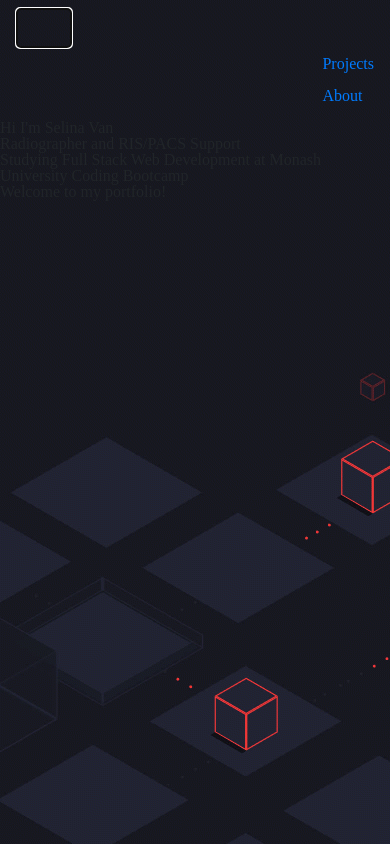
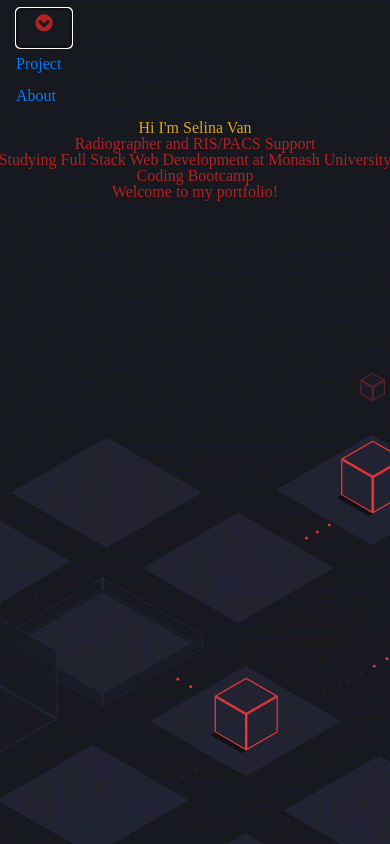
Before and after one commit to Sellieee/_selinavan_.github.io, a plain HTML site: page index.html in a window 390 px wide. Both pictures are taken after a click on the button "Toggle navigation". Drawn offline with nearby package versions, Linux system fonts and the light colour scheme.

Commit message:
fixed responsive navbar with working icon

```diff
--- a/css/index.css
+++ b/css/index.css
@@ -4,9 +4,14 @@ body {
     height: 100%;
 }
 
-.cover-headline {
-    position: absolute;
+/* .cover-headline {
+    display: flex;
+    align-items: center;
+    justify-content: center;
+} */
 
+.container {
+    margin: 0 auto !important;
 }
 
 .flex-container {
@@ -16,12 +21,26 @@ body {
     display: flex;
     align-items: center;
     justify-content: center;
+    text-align: center;
 }
 
-.row {
-    width: 100%;
+.p-name {
+    color: goldenrod;
+}
+
+.p-text {
+    color: firebrick;
+}
+
+/* .flex-row {
+    max-width: 50%;
 }
 
 span {
     text-align: center;
+} */
+
+
+.fa-chevron-circle-down {
+    color: firebrick;
 }
--- a/index.html
+++ b/index.html
@@ -1,14 +1,17 @@
 <!DOCTYPE html>
 <html lang="en">
-
   <head>
     <meta charset="UTF-8" />
     <meta name="viewport" content="width=device-width, initial-scale=1.0" />
     <meta http-equiv="X-UA-Compatible" content="ie=edge" />
 
     <!-- Bootstrap -->
-  <link rel="stylesheet" href="https://stackpath.bootstrapcdn.com/bootstrap/4.3.1/css/bootstrap.min.css"
-    integrity="sha384-ggOyR0iXCbMQv3Xipma34MD+dH/1fQ784/j6cY/iJTQUOhcWr7x9JvoRxT2MZw1T" crossorigin="anonymous" />
+    <link
+      rel="stylesheet"
+      href="https://stackpath.bootstrapcdn.com/bootstrap/4.3.1/css/bootstrap.min.css"
+      integrity="sha384-ggOyR0iXCbMQv3Xipma34MD+dH/1fQ784/j6cY/iJTQUOhcWr7x9JvoRxT2MZw1T"
+      crossorigin="anonymous"
+    />
 
     <!-- Link to index.css -->
     <link rel="stylesheet" href="./css/index.css" />
@@ -16,26 +19,53 @@
     <!-- Link to reset.css -->
     <link rel="stylesheet" href="./css/reset.css" />
 
-  <!-- Bootstrap's JavaScript -->
-  <script src="https://code.jquery.com/jquery-3.3.1.slim.min.js"
-    integrity="sha384-q8i/X+965DzO0rT7abK41JStQIAqVgRVzpbzo5smXKp4YfRvH+8abtTE1Pi6jizo" crossorigin="anonymous">
-  </script>
-  <script src="https://cdnjs.cloudflare.com/ajax/libs/popper.js/1.14.7/umd/popper.min.js"
-    integrity="sha384-UO2eT0CpHqdSJQ6hJty5KVphtPhzWj9WO1clHTMGa3JDZwrnQq4sF86dIHNDz0W1" crossorigin="anonymous">
-  </script>
-  <script src="https://stackpath.bootstrapcdn.com/bootstrap/4.3.1/js/bootstrap.min.js"
-    integrity="sha384-JjSmVgyd0p3pXB1rRibZUAYoIIy6OrQ6VrjIEaFf/nJGzIxFDsf4x0xIM+B07jRM" crossorigin="anonymous">
-  </script>
+    <!-- jQuery -->
+    <script
+      src="https://code.jquery.com/jquery-3.4.1.js"
+      integrity="sha256-WpOohJOqMqqyKL9FccASB9O0KwACQJpFTUBLTYOVvVU="
+      crossorigin="anonymous"
+    ></script>
 
-  <!-- jQuery -->
-  <script src="https://code.jquery.com/jquery-3.4.1.js" integrity="sha256-WpOohJOqMqqyKL9FccASB9O0KwACQJpFTUBLTYOVvVU="
-    crossorigin="anonymous"></script>
+    <!-- Font Awesome -->
+    <link
+      href="https://stackpath.bootstrapcdn.com/font-awesome/4.7.0/css/font-awesome.min.css"
+      rel="stylesheet"
+      integrity="sha384-wvfXpqpZZVQGK6TAh5PVlGOfQNHSoD2xbE+QkPxCAFlNEevoEH3Sl0sibVcOQVnN"
+      crossorigin="anonymous"
+    />
 
     <title>Selina | Portfolio</title>
   </head>
 
   <body>
-  <nav class="navbar navbar-expand-lg transparent">
+    <nav class="navbar navbar-expand-lg">
+      <button
+        class="navbar-toggler"
+        type="button"
+        data-toggle="collapse"
+        data-target="#navbarNav"
+        aria-controls="navbarNav"
+        aria-expanded="false"
+        aria-label="Toggle navigation"
+      >
+        <span class="navbar-toggler-icon"
+          ><i class="fa fa-chevron-circle-down"></i
+        ></span>
+      </button>
+      <div class="collapse navbar-collapse" id="navbarNav">
+        <ul class="navbar-nav ml-auto">
+          <li class="nav-item active">
+            <a class="nav-link" href="#"
+              >Project <span class="sr-only">(current)</span></a
+            >
+          </li>
+          <li class="nav-item">
+            <a class="nav-link" href="#">About</a>
+          </li>
+        </ul>
+      </div>
+    </nav>
+    <!-- <nav class="navbar navbar-expand-lg transparent">
     <button class="navbar-toggler" type="button" data-toggle="collapse" data-target="#mynavbar" aria-controls="mynavbar"
       aria-expanded="false" aria-label="Toggle Navigation"><span class="navbar-toggler-icon"></span></button>
     <div class="collapse navbar-collapse container-fluid" id="mynavbar">
@@ -48,25 +78,41 @@
         </li>
       </ul>
     </div>
-  </nav>
-  <div class="container">
-    <div class="row">
-
-      <div class="cover-headline span12 middle center" data-headline-format="text">
+  </nav> -->
+    <div class="container flex-container">
+      <div class="row flex-row">
+        <div class="cover-headline middle center" data-headline-format="text">
           <h1 class="light">
-          <p>
+            <p class="p-name">
               <b>Hi I'm Selina Van</b>
             </p>
-          <p>Radiographer and RIS/PACS Support</p>
-          <p>Studying Full Stack Web Development at Monash University Coding Bootcamp</p>
-          <p>Welcome to my portfolio!</p>
+            <p class="p-text">Radiographer and RIS/PACS Support</p>
+            <p class="p-text">
+              Studying Full Stack Web Development at Monash University Coding
+              Bootcamp
+            </p>
+            <p class="p-text">Welcome to my portfolio!</p>
           </h1>
         </div>
       </div>
-    <div class="see-more">
+      <div class="see-more"></div>
+    </div>
 
-    </div>
-  </div>
+    <!-- Bootstrap's JavaScript -->
+    <script
+      src="https://code.jquery.com/jquery-3.3.1.slim.min.js"
+      integrity="sha384-q8i/X+965DzO0rT7abK41JStQIAqVgRVzpbzo5smXKp4YfRvH+8abtTE1Pi6jizo"
+      crossorigin="anonymous"
+    ></script>
+    <script
+      src="https://cdnjs.cloudflare.com/ajax/libs/popper.js/1.14.7/umd/popper.min.js"
+      integrity="sha384-UO2eT0CpHqdSJQ6hJty5KVphtPhzWj9WO1clHTMGa3JDZwrnQq4sF86dIHNDz0W1"
+      crossorigin="anonymous"
+    ></script>
+    <script
+      src="https://stackpath.bootstrapcdn.com/bootstrap/4.3.1/js/bootstrap.min.js"
+      integrity="sha384-JjSmVgyd0p3pXB1rRibZUAYoIIy6OrQ6VrjIEaFf/nJGzIxFDsf4x0xIM+B07jRM"
+      crossorigin="anonymous"
+    ></script>
   </body>
-
 </html>
```
Lines whose indentation alone changed are shown as unchanged.
